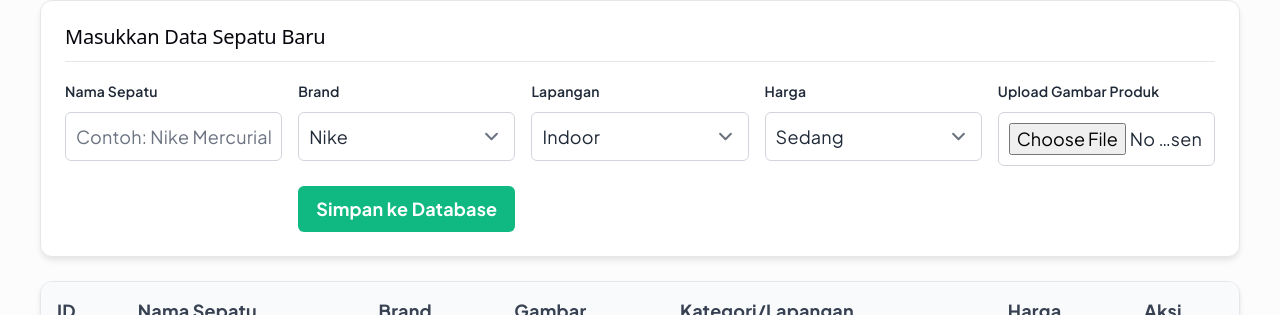
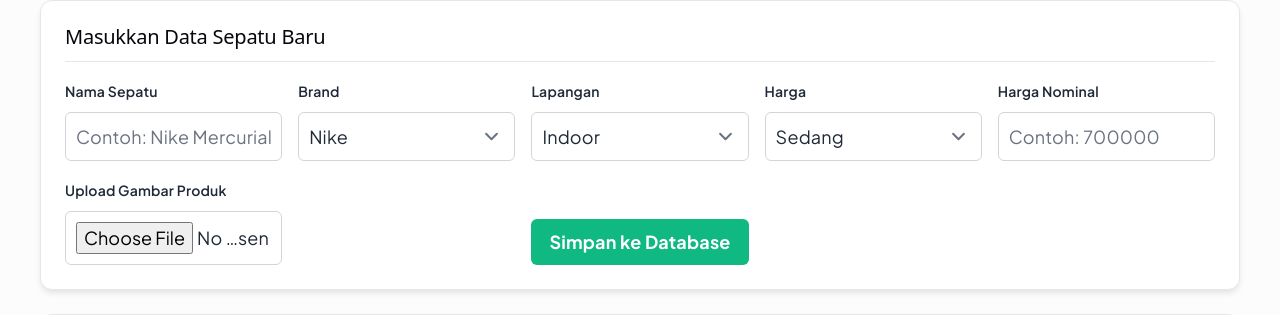
Before and after one commit to alfabell/sistem_rekomendasi_sepatu, a React (Vite) app: page /admin in a window 1280 px wide. Both pictures are taken after a click on the button "+ Tambah Produk". Shown: the part 124-439 px from the top of the page. Built offline with nearby package versions, Linux system fonts and the light colour scheme; no server answers.

Commit message:
update form  admin

```diff
--- a/src/components/HasilRekomendasi.jsx
+++ b/src/components/HasilRekomendasi.jsx
@@ -100,8 +100,8 @@ function HasilRekomendasi({ result, loading, hasSearched }) {
                   </p>
 
                   <p className="text-sm text-gray-600 mb-1">
-                    Harga: {item.harga}
-                  </p>
+  Harga: Rp {Number(item.harga_nominal).toLocaleString("id-ID")}
+</p>
 
                   <p className="text-sm text-gray-600 mb-3">
                     Lapangan: {item.lapangan}
--- a/src/components/ProductSection.jsx
+++ b/src/components/ProductSection.jsx
@@ -181,8 +181,9 @@ const ProductSection = () => {
               </div>
 
               <p style={styles.info}>
-                <strong>Harga:</strong> {item.harga}
-              </p>
+  <strong>Harga:</strong>{" "}
+  Rp {Number(item.harga_nominal).toLocaleString("id-ID")}
+</p>
 
               <p style={styles.info}>
                 <strong>Berat:</strong> {item.berat}
--- a/src/pages/Admin.jsx
+++ b/src/pages/Admin.jsx
@@ -6,6 +6,7 @@ const initialFormData = {
   brand: 'Nike',
   lapangan: 'Indoor',
   harga: 'Sedang',
+  harga_nominal: '',
   berat: 'Ringan',
   material: 'Synthetic',
   gambar: ''
@@ -176,6 +177,7 @@ const handleEdit = (item) => {
     brand: item.brand,
     lapangan: item.lapangan,
     harga: item.harga,
+    harga_nominal: item.harga_nominal || '',
     berat: item.berat,
     material: item.material,
     gambar: item.gambar || ''
@@ -292,6 +294,17 @@ const handleUpdateProduct = async (e) => {
               </select>
             </div>
             <div>
+              <label style={{ display: 'block', marginBottom: '8px', fontWeight: '600', fontSize: '14px' }}>Harga Nominal</label>
+              <input
+                type="number"
+                name="harga_nominal"
+                value={formData.harga_nominal}
+                onChange={handleChange}
+                placeholder="Contoh: 700000"
+                style={{ width: '100%', padding: '10px', borderRadius: '6px', border: '1px solid #d1d5db', boxSizing: 'border-box' }}
+              />
+            </div>
+            <div>
               <label style={{ display: 'block', marginBottom: '8px', fontWeight: '600', fontSize: '14px' }}>Upload Gambar Produk</label>
               <input
                 type="file"
```
